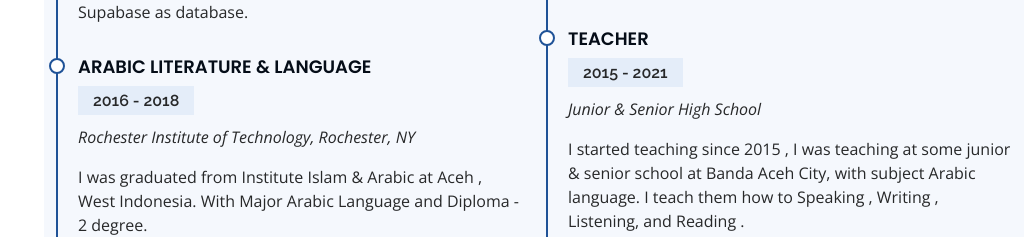
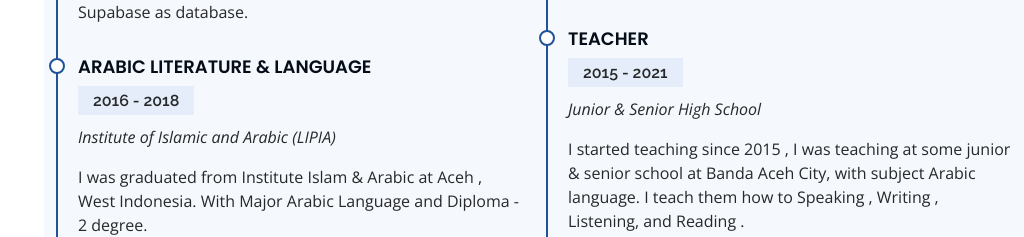
Before and after one commit to MoIkrom/Portfolio-roject-HTML, a plain HTML site: page index.html in a window 1280 px wide. Shown: the part 2449-2686 px from the top of the page, without its empty margins (256-1280 px from the left). Drawn offline with nearby package versions, Linux system fonts and the light colour scheme.

Commit message:
edit Universitas

```diff
--- a/index.html
+++ b/index.html
@@ -229,7 +229,7 @@
               <div class="resume-item">
                 <h4>Arabic Literature & Language</h4>
                 <h5>2016 - 2018</h5>
-                <p><em>Rochester Institute of Technology, Rochester, NY</em></p>
+                <p><em> Institute of Islamic and Arabic (LIPIA) </em></p>
                 <p>I was graduated from Institute Islam & Arabic at Aceh , West Indonesia. With Major Arabic Language and Diploma - 2 degree.</p>
               </div>
               <br />
```
